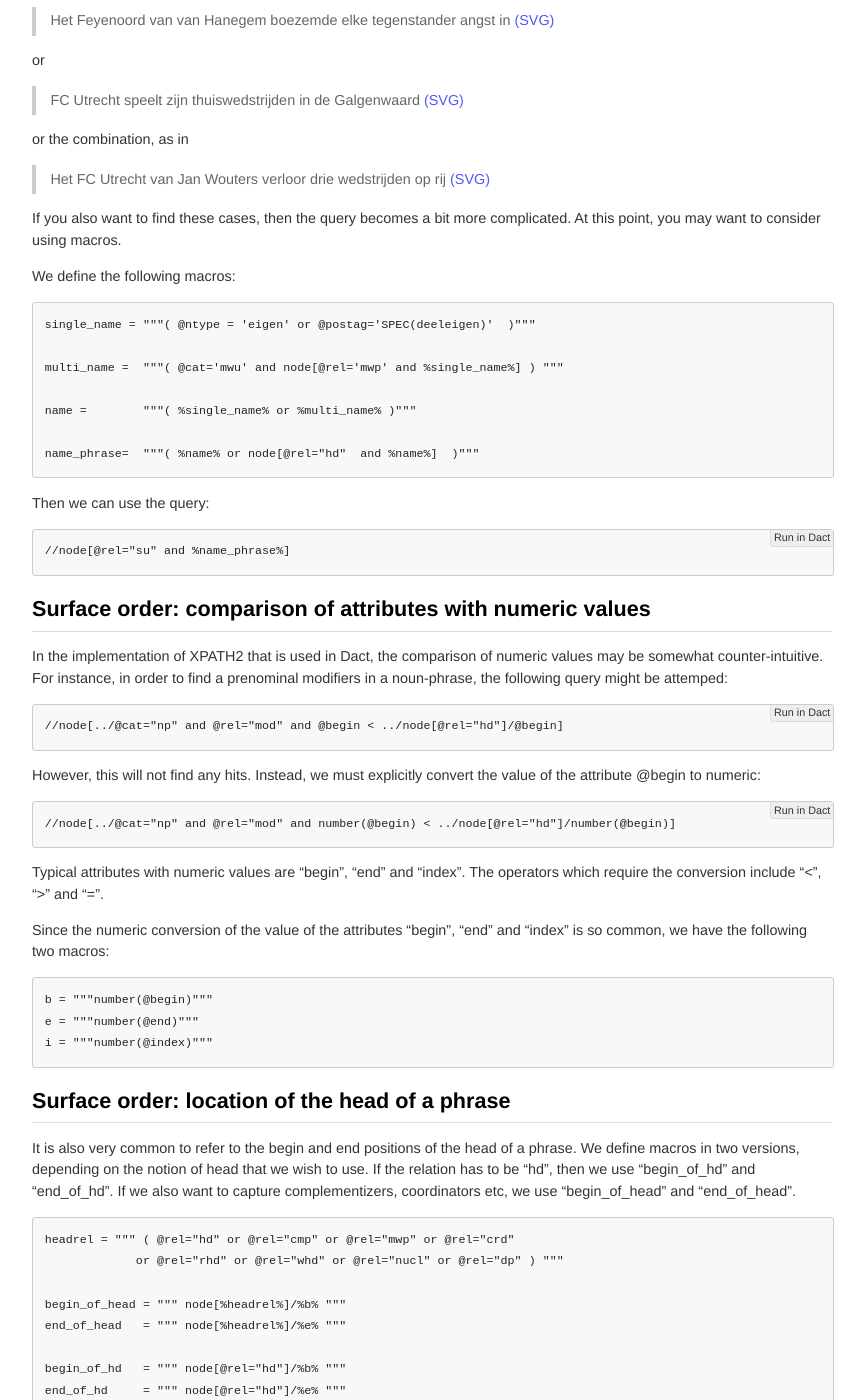
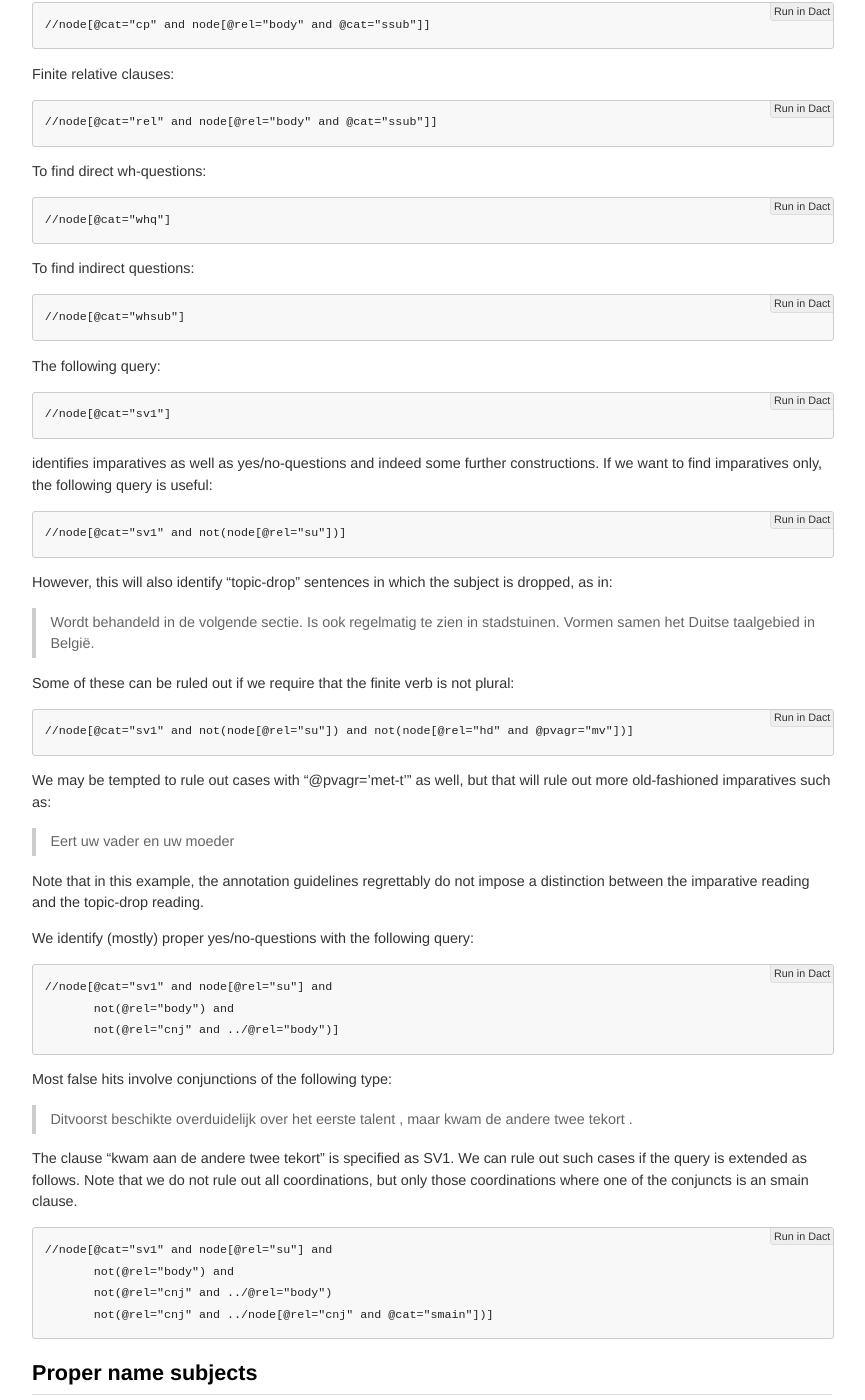
Before and after one commit to rug-compling/dact, a Jekyll site: the page built from cookbook/index.md, in a window 1280 px wide and 1400 px high, scrolled down 1022 px. Shown: the whole window, without its empty margins (208-1073 px from the left). Built offline with Jekyll 4.4.1, drawn with Linux system fonts in a browser that asks for light colours; some of the changed text lies outside the part shown.

Commit message:
Update cookbook/index.md
clause types

```diff
--- a/cookbook/index.md
+++ b/cookbook/index.md
@@ -34,6 +34,76 @@ a "word" attribute.
 To ensure that a node is not an indexed node, use
 
     //node[@word or @cat]
+
+## Sentence types
+
+In some cases, this is straightforward.
+
+To find main clauses:
+
+    //node[@cat="smain"]
+
+Finite subordinate clauses:
+
+    //node[@cat="cp" and node[@rel="body" and @cat="ssub"]]
+
+Finite relative clauses:
+
+    //node[@cat="rel" and node[@rel="body" and @cat="ssub"]]
+
+To find direct wh-questions:
+
+    //node[@cat="whq"]
+
+To find indirect questions:
+
+    //node[@cat="whsub"]
+
+The following query:
+
+    //node[@cat="sv1"]
+
+identifies imparatives as well as yes/no-questions and indeed some further constructions. If we want to find
+imparatives only, the following query is useful:
+
+    //node[@cat="sv1" and not(node[@rel="su"])]
+
+However, this will also identify "topic-drop" sentences in which the subject is dropped, as in:
+
+> Wordt behandeld in de volgende sectie.
+> Is ook regelmatig te zien in stadstuinen.
+> Vormen samen het Duitse taalgebied in België.
+
+Some of these can be ruled out if we require that the finite verb is not plural:
+
+    //node[@cat="sv1" and not(node[@rel="su"]) and not(node[@rel="hd" and @pvagr="mv"])]
+
+We may be tempted to rule out cases with "@pvagr='met-t'" as well, but that will rule out more old-fashioned
+imparatives such as:
+
+> Eert uw vader en uw moeder
+
+Note that in this example, the annotation guidelines regrettably do not impose a distinction between the imparative reading and
+the topic-drop reading.
+
+We identify (mostly) proper yes/no-questions with the following query:
+
+    //node[@cat="sv1" and node[@rel="su"] and
+           not(@rel="body") and
+           not(@rel="cnj" and ../@rel="body")]
+
+Most false hits involve conjunctions of the following type:
+
+> Ditvoorst beschikte overduidelijk over het eerste talent , maar kwam de andere twee tekort .
+
+The clause "kwam aan de andere twee tekort" is specified as SV1. We can rule out such cases if the query is
+extended as follows. Note that we do not rule out all coordinations, but only those coordinations where one of
+the conjuncts is an smain clause.
+
+    //node[@cat="sv1" and node[@rel="su"] and
+           not(@rel="body") and
+           not(@rel="cnj" and ../@rel="body")
+           not(@rel="cnj" and ../node[@rel="cnj" and @cat="smain"])]
 
 ## Proper name subjects
 
@@ -241,8 +311,9 @@ identifies the VP headed by "terechtkomen".
                      )"""
 
 The "verbcluster" macro is useful to find, for instance, occurrences of the infamous cross-serial dependency
-construction. In that construction, the direct object of a verb such as "zien", "horen" or "laten" is identified
-as the subject of the embedded infinite verb phrase. The macro "cross_serial_verbcluster" identifies such verb phrases:
+construction (also known as AcI - Accusativus cum infinitivo). In that construction, the direct object of a verb
+such as "zien", "horen" or "laten" is identified as the subject of the embedded infinite verb phrase. The
+macro "cross_serial_verbcluster" identifies such verb phrases:
 
     cross_serial_verbcluster = """ (
             //node[%verbcluster% and @cat="inf" and
```
